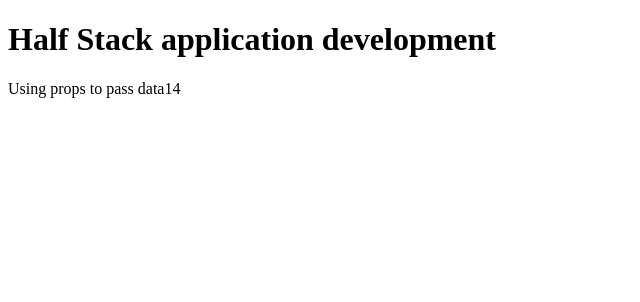
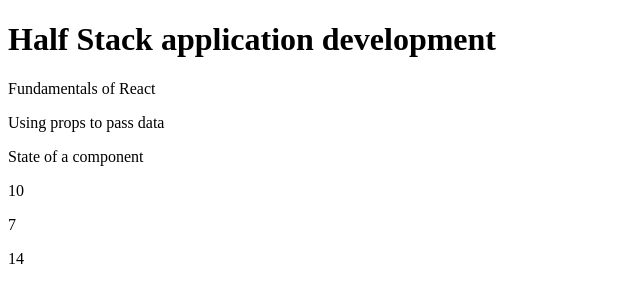
Before and after one commit to adnanprojects/fullstackopen, a React (Vite) app in the folder part1/courseinfo/: page / in a window 1280 px wide. Shown: the top 302 px of the page, without its empty margins (0-640 px from the left). Built offline with nearby package versions, Linux system fonts and the light colour scheme.

Commit message:
Update App

```diff
--- a/part1/courseinfo/src/App.jsx
+++ b/part1/courseinfo/src/App.jsx
@@ -7,12 +7,20 @@
 
   const Content = (props) => {
     console.log(props, 'content');
-    return <>{props.parts[1].name}</>
+    return <>
+      <p>{props.parts[0].name}</p>
+      <p>{props.parts[1].name}</p>
+      <p>{props.parts[2].name}</p>
+    </>
   }
 
   const Total = (props) => {
     console.log(props, 'total');
-    return <>{props.parts[2].exercises}</>
+    return <>
+      <p>{props.parts[0].exercises}</p>
+      <p>{props.parts[1].exercises}</p>
+      <p>{props.parts[2].exercises}</p>
+    </>
   }
 
   const course = 'Half Stack application development'
```
